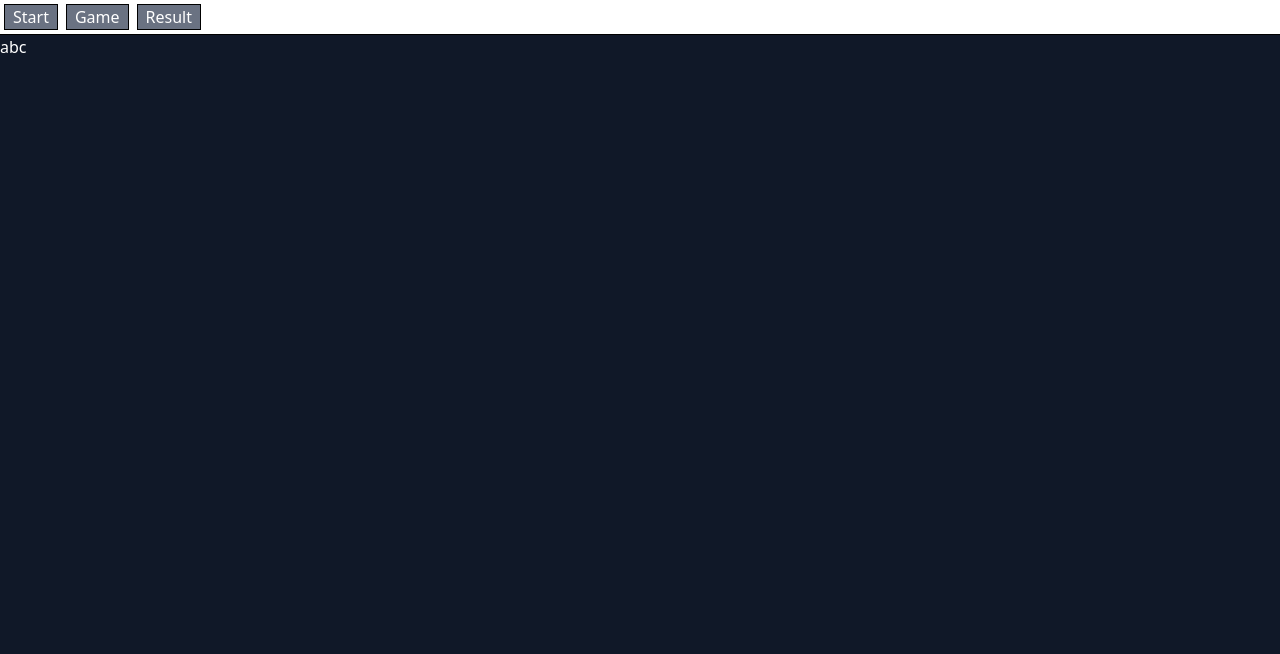
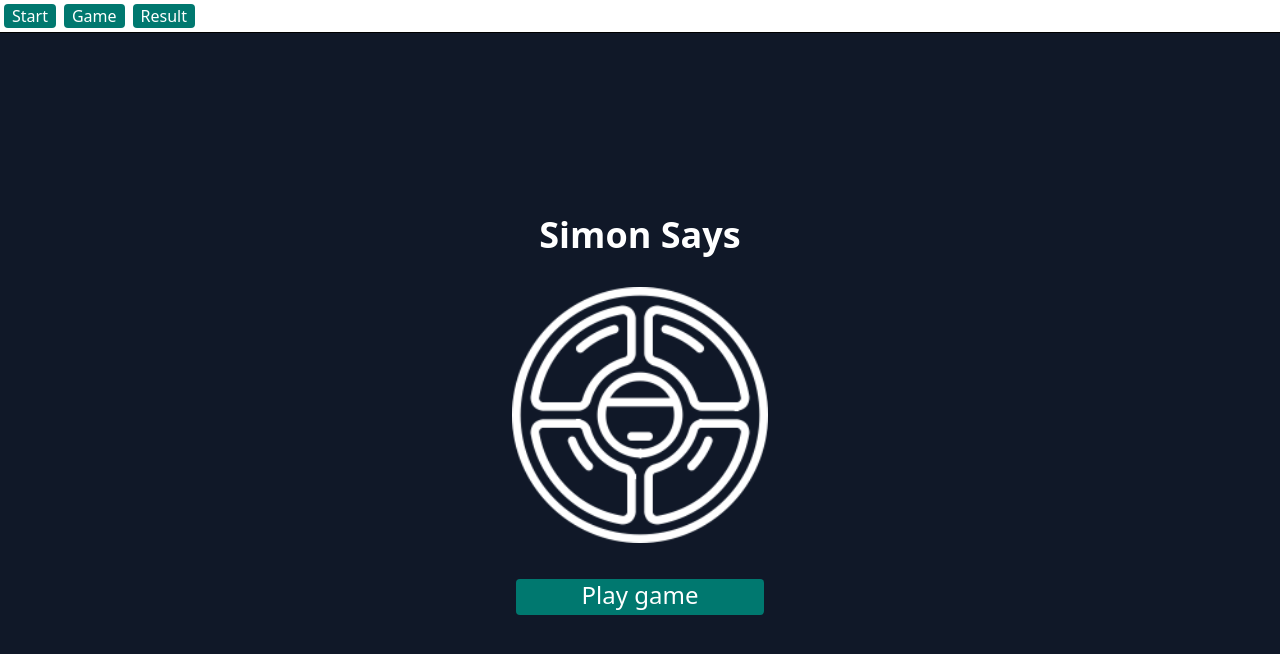
Before and after one commit to JumperOnJava/simon-says, a React (Vite) app: page / in a window 1280 px wide. Shown: the top 654 px of the page. Built offline with nearby package versions, Linux system fonts and the light colour scheme.

Commit message:
Home page

```diff
--- a/src/App.tsx
+++ b/src/App.tsx
@@ -11,12 +11,12 @@ function App() {
     <>
       <div className="flex flex-col h-screen">
         <div>
-        <Button click={() => setPage("home")}>Start</Button>
-        <Button click={() => setPage("game")}>Game</Button>
-        <Button click={() => setPage("result")}>Result</Button>
+          <Button click={() => setPage("home")}>Start</Button>
+          <Button click={() => setPage("game")}>Game</Button>
+          <Button click={() => setPage("result")}>Result</Button>
         </div>
         <hr />
-        <div className="bg-gray-900 flex-1 text-white">
+        <div className="bg-gray-900 flex-1 text-white flex justify-center align-center">
         {
           page === "home" ? <Home /> :
           page === "game" ? <Game /> :
--- a/src/components/Button.tsx
+++ b/src/components/Button.tsx
@@ -3,6 +3,6 @@ interface ButtonProps {
     children: React.ReactNode
 }
 
-export default function button(props: ButtonProps){
-    return <button className="border border-black bg-gray-500 m-1 px-2 text-white" onClick={props.click}>{props.children}</button>
+export default function Button(props: ButtonProps){
+    return <button className="rounded-sm bg-teal-700 hover:bg-teal-800 active:bg-teal-900 m-1 px-2 text-white font-sans" onClick={props.click}>{props.children}</button>
 }
--- a/src/pages/Home.tsx
+++ b/src/pages/Home.tsx
@@ -1,3 +1,9 @@
+import Button from "../components/Button"
+
 export default function Home(){
-    return <>abc</>
+    return <div className="justify-center align-middle flex flex-col w-64 gap-8">
+        <h1 className="text-4xl font-bold text-center">Simon Says</h1>
+        <img src="/simon.png" className="invert"></img>
+        <Button click={()=>{}}><span className="text-2xl block mb-1">Play game</span></Button>
+    </div>
 }
```
Also changed, not shown: public/simon.png (added).
